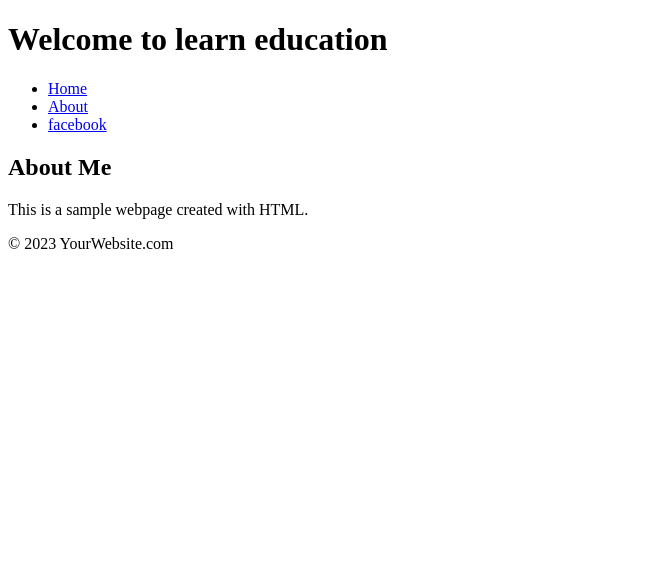
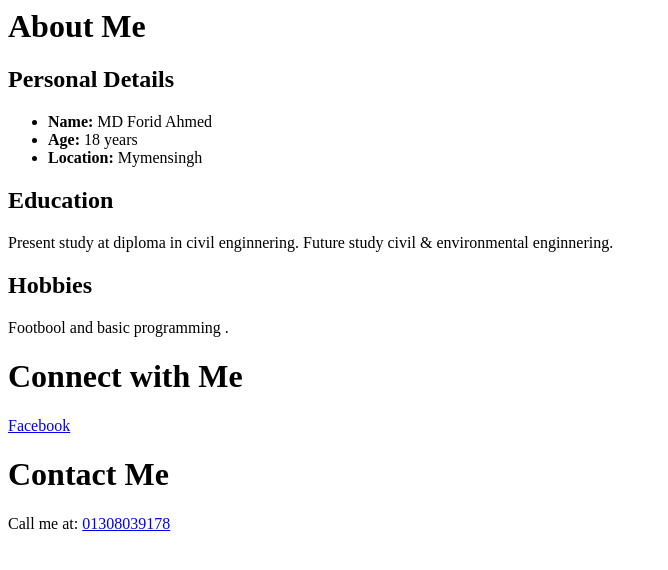
Before and after one commit to Foridc/Forid-ahmed, a plain HTML site: page index.html in a window 1280 px wide. Shown: the whole page, without its empty margins (0-668 px from the left). Drawn offline with Linux system fonts and the light colour scheme.

Commit message:
Update index.html

```diff
--- a/index.html
+++ b/index.html
@@ -1,28 +1,60 @@
+
+</body>
+</html>
+
+<html>
+<head>
+    <title>My Life Information</title>
+</head>
+<body>
+    <header>
+        <h1>About Me</h1>
+    </header>
+    <main>
+        <h2>Personal Details</h2>
+        <ul>
+
+            <li><strong>Name:</strong> MD Forid Ahmed</li>
+            <li><strong>Age:</strong> 18 years</li>
+            <li><strong>Location:</strong> Mymensingh</li>
+        </ul>
+
+        <h2>Education</h2>
+        <p>Present study at diploma in civil enginnering.
+        Future study  civil & environmental enginnering.</p>
+
+
+        <h2>Hobbies</h2>
+        <p>Footbool
+        and basic programming .</p>
+    </main>
+    <footer>
+
+    </footer>
+</body>
+</html>
 <!DOCTYPE html>
 <html>
 <head>
-    <title>learn education</title>
+    <title>My Social Links</title>
 </head>
 <body>
-    <header>
-        <h1>Welcome to learn education</h1>
-    </header>
-
-    <nav>
-        <ul>
-            <li><a href="facbook profile">Home</a></li>
-            <li><a href="#">About</a></li>
-            <li><a href="www.google.com">facebook</a></li>
-        </ul>
-    </nav>
-
-    <main>
-        <h2>About Me</h2>
-        <p>This is a sample webpage created with HTML.</p>
-    </main>
-
-    <footer>
-        <p>&copy; 2023 YourWebsite.com</p>
-    </footer>
+    <h1>Connect with Me</h1>
+    <p>
+        <a href="https://www.facebook.com/profile.php?id=100029673194176" target="_blank">Facebook</a>
+    </p>
+    <p
 </body>
 </html>
+<!DOCTYPE html>
+<html>
+<head>
+    <title>Contact Information</title>
+</head>
+<body>
+    <h1>Contact Me</h1>
+    <p>
+        Call me at: <a href="tel:+1234567890">01308039178</a>
+    </p>
+</body>
+</html>
```
